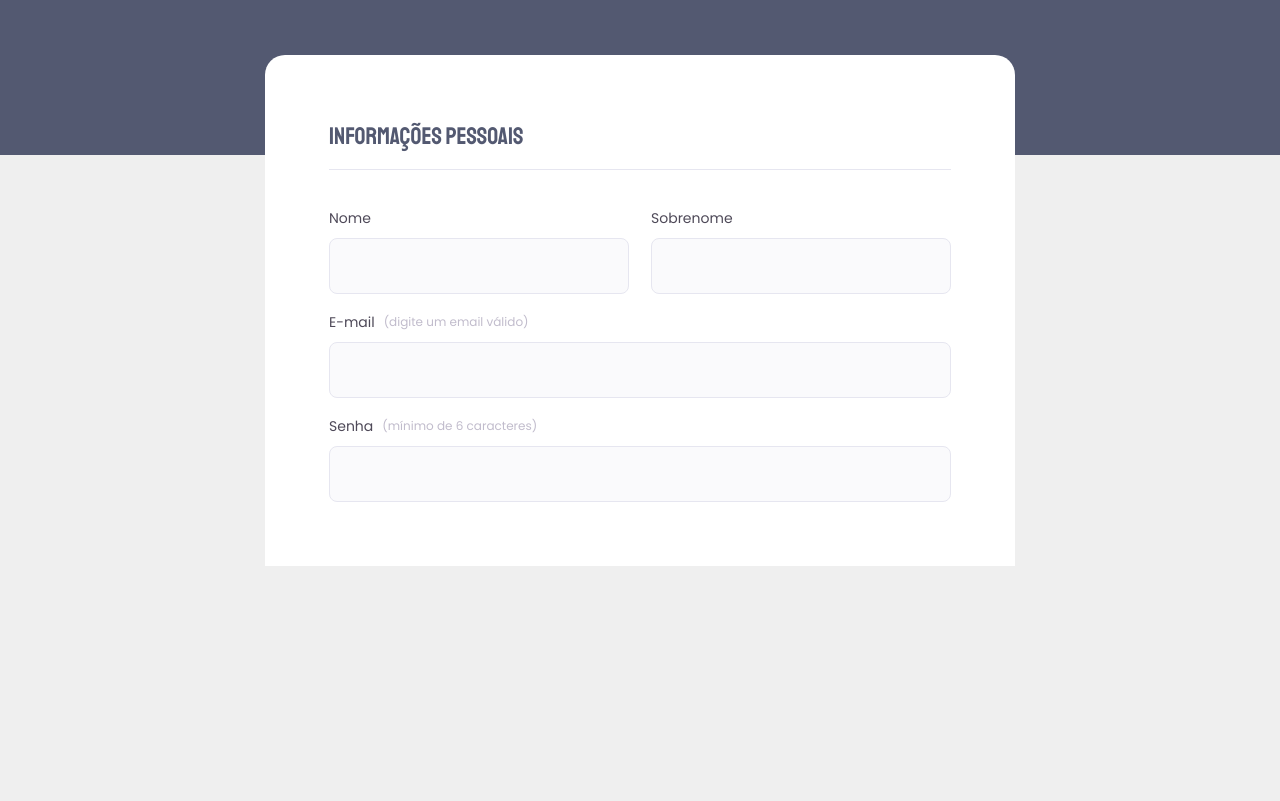
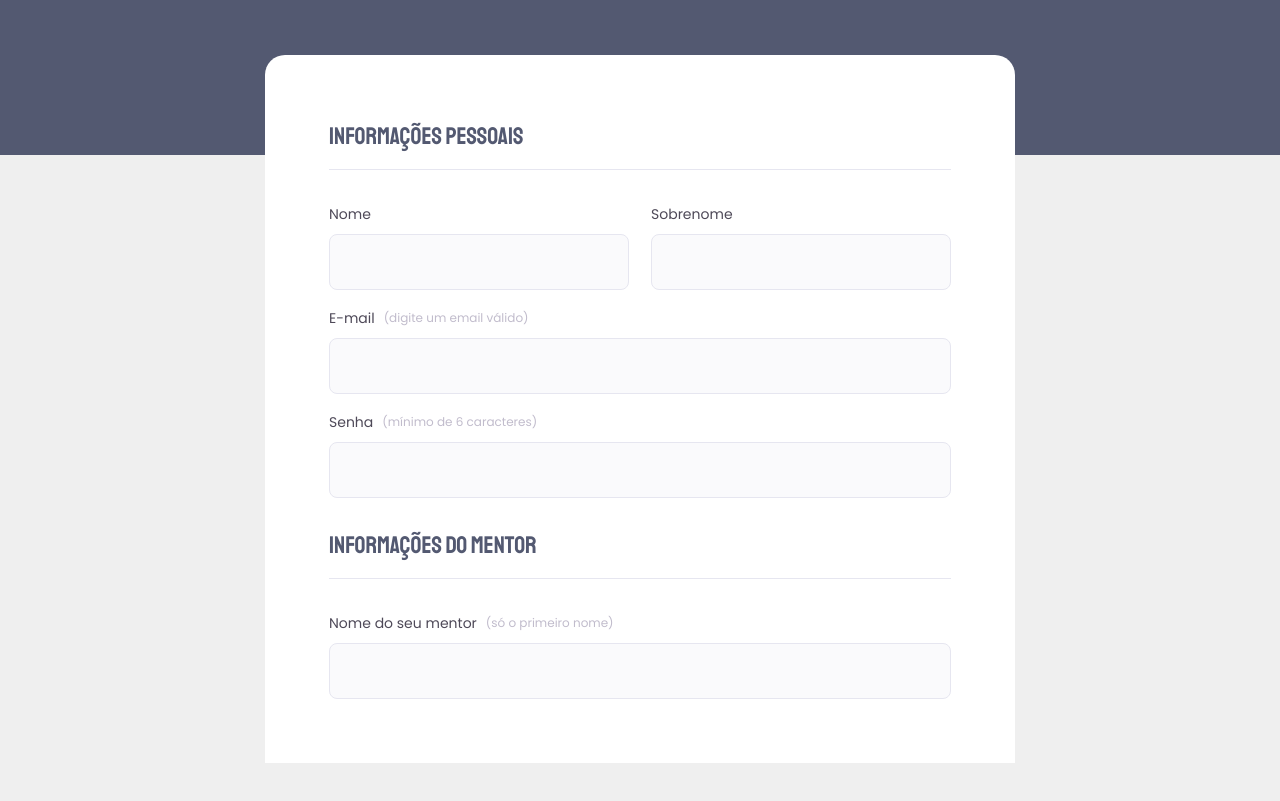
Before and after one commit to kauankarvalho/Formulario-Intermediario, a website: page index.html in a window 1280 px wide. Shown: the part 281-1082 px from the top of the page. Before the commit the page ends 947 px from the top, so only its background shows below. Drawn offline with Linux system fonts and the light colour scheme.

Commit message:
feat: add mentor information fieldset with input

```diff
--- a/index.html
+++ b/index.html
@@ -30,7 +30,7 @@
     </header>
 
     <main class="flex justify-center pb-[10rem]">
-      <form class="w-[100%] max-w-[75rem] p-[6.4rem] bg-white rounded-t-[2rem] mt-[5.8rem]">
+      <form class="w-[100%] max-w-[75rem] p-[6.4rem] bg-white rounded-t-[2rem] mt-[5.8rem] flex flex-col gap-[3rem]">
         <fieldset class="flex flex-col gap-[1.6rem]">
           <legend
             class="font-staatliches font-normal text-[2.4rem]/[3.4rem] text-[#535971] pb-[1.6rem] border-b-[0.1rem] border-[#E6E6F0] w-[100%]"
@@ -38,7 +38,7 @@
             Informações pessoais
           </legend>
 
-          <div id="name-wrapper" class="flex gap-[2.2rem] mt-[3.6rem]">
+          <div id="name-wrapper" class="flex gap-[2.2rem] mt-[3.2rem]">
             <div id="first-name" class="flex flex-col gap-[0.8rem] w-[100%]">
               <label class="font-poppins font-normal text-[1.4rem]/[2.4rem] text-[#4E4958]" for="first-name-input">
                 Nome
@@ -94,6 +94,29 @@
             />
           </div>
         </fieldset>
+
+        <fieldset>
+          <legend
+            class="font-staatliches font-normal text-[2.4rem]/[3.4rem] text-[#535971] pb-[1.6rem] border-b-[0.1rem] border-[#E6E6F0] w-[100%]"
+          >
+            Informações do mentor
+          </legend>
+
+          <div id="mentor-wrapper" class="flex flex-col gap-[0.8rem] w-[100%] mt-[3.2rem]">
+            <label
+              class="font-poppins font-normal text-[1.4rem]/[2.4rem] text-[#4E4958] flex gap-[0.9rem]"
+              for="mentor-name-input"
+            >
+              Nome do seu mentor<span class="text-[1.2rem]/[2.4rem] text-[#C1BCCC]">(só o primeiro nome)</span>
+            </label>
+            <input
+              class="w-[100%] bg-[#FAFAFC] h-[5.6rem] rounded-[0.8rem] border-[0.1rem] border-[#E6E6F0] outline-none focus:border-[0.2rem] focus:border-[#4E4958] px-[1.5rem] font-poppins font-normal text-[1.4rem]/[2.4rem] text-[#4E4958]"
+              type="text"
+              id="mentor-name-input"
+              name="mentor-name"
+            />
+          </div>
+        </fieldset>
       </form>
     </main>
   </body>
```
Also changed, not shown: dist/style.css.
